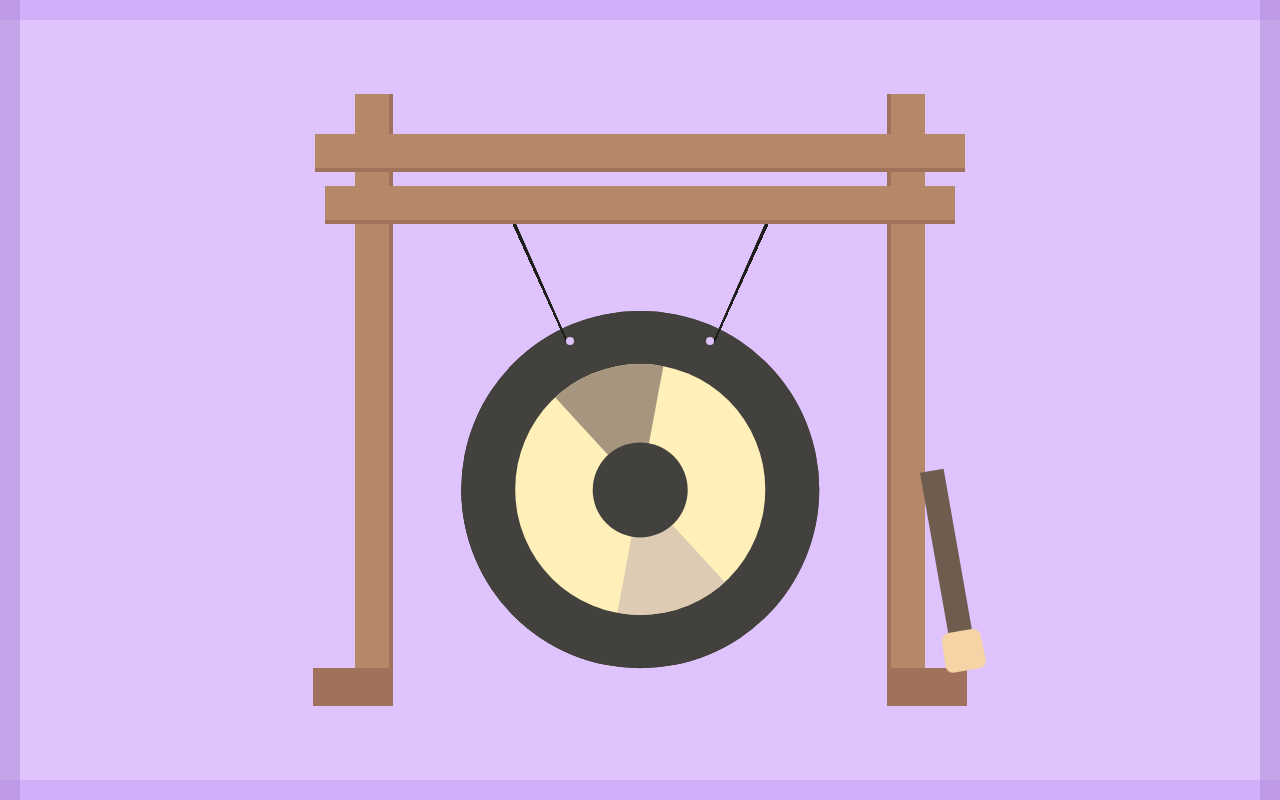
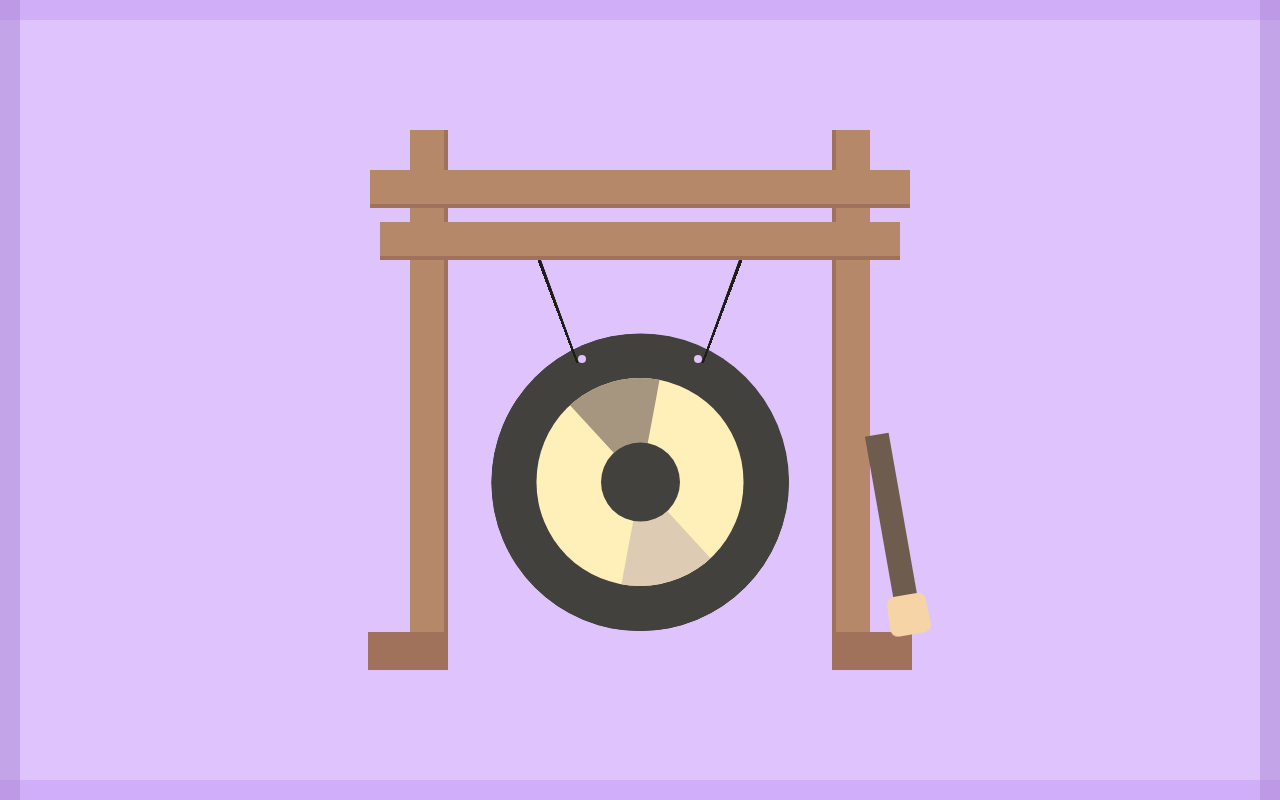
Before and after one commit to DariaKliukhina/gong, a Vue app: page / in a window 1280 px wide. Built offline with nearby package versions, Linux system fonts and the light colour scheme.

Commit message:
fix sizes

```diff
--- a/src/assets/variables.scss
+++ b/src/assets/variables.scss
@@ -12,7 +12,7 @@ $shadow-width: 4px;
 $shadow-width-desktop: 8px;
 $animation-iterations: 4;
 $tablet: 540px;
-$desktop: 1150px;
+$desktop: 1180px;
 $min-width-tablet: "(min-width: #{$tablet})";
 $min-width-desktop: "(min-width: #{$desktop})";
 $max-width-desktop: "(max-width: #{$desktop})";
--- a/src/components/Gong/Gong.vue
+++ b/src/components/Gong/Gong.vue
@@ -89,6 +89,9 @@ export default {
       z-index: 5;
 
       @media #{$min-width-tablet} {
+        bottom: 5%;
+      }
+      @media #{$min-width-desktop} {
         bottom: 10%;
       }
     }
@@ -97,6 +100,9 @@ export default {
       left: 5%;
 
       @media #{$min-width-tablet} {
+        left: 5%;
+      }
+      @media #{$min-width-desktop} {
         left: 12%;
       }
     }
@@ -105,6 +111,9 @@ export default {
       right: 5%;
 
       @media #{$min-width-tablet} {
+        right: 5%;
+      }
+      @media #{$min-width-desktop} {
         right: 12%;
       }
     }
--- a/src/components/Legs/Legs.vue
+++ b/src/components/Legs/Legs.vue
@@ -75,10 +75,9 @@ export default {
 
 <style lang="scss" scoped>
 .gong {
-  max-height: 85%;
-  min-height: 400px;
-  width: 100%;
-  max-width: 650px;
+  height: 95%;
+  max-height: 400px;
+  max-width: 95%;
   aspect-ratio: 1/1;
   position: relative;
   display: flex;
@@ -86,6 +85,12 @@ export default {
   align-items: stretch;
   justify-content: flex-start;
   padding-top: 40px;
+
+  @media #{$min-width-desktop} {
+    max-width: 70%;
+    height: 75%;
+    max-height: 650px;
+  }
 
   &__leg {
     width: $leg-width;
--- a/src/main.js
+++ b/src/main.js
@@ -25,7 +25,7 @@ const store = createStore({
           {
             key: 'lg',
             value: 'desktop',
-            breakpoint: 1150,
+            breakpoint: 1180,
           },
         ],
       }
```
